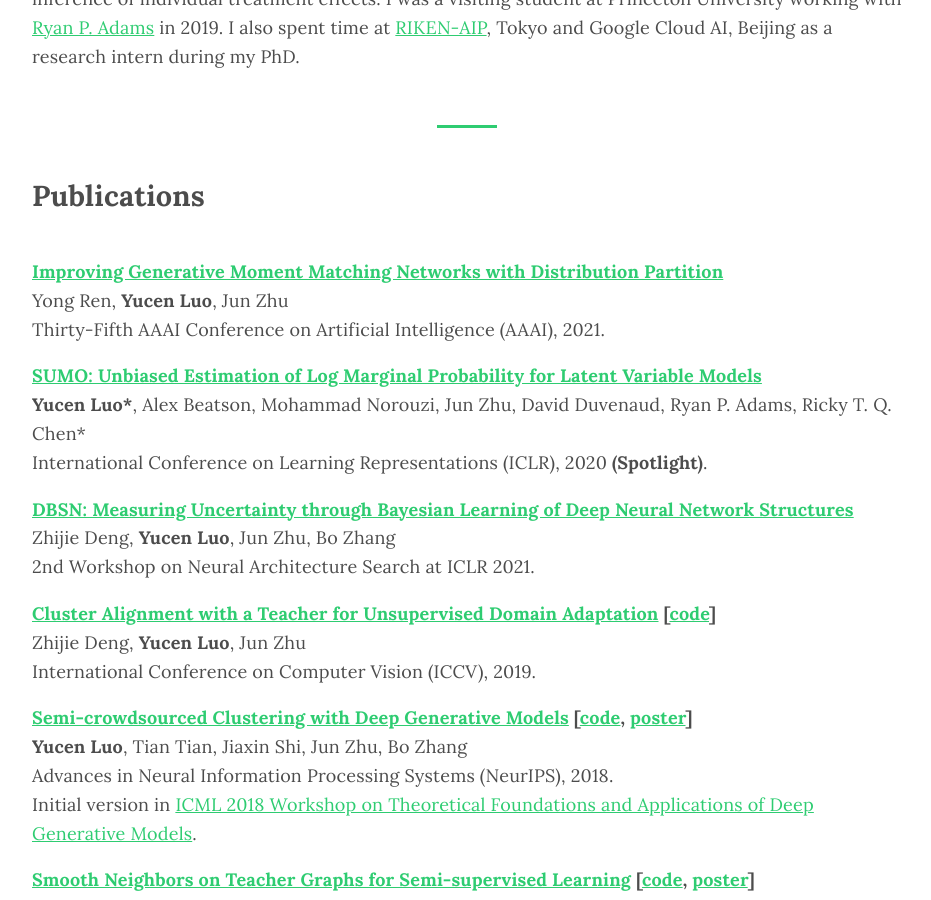
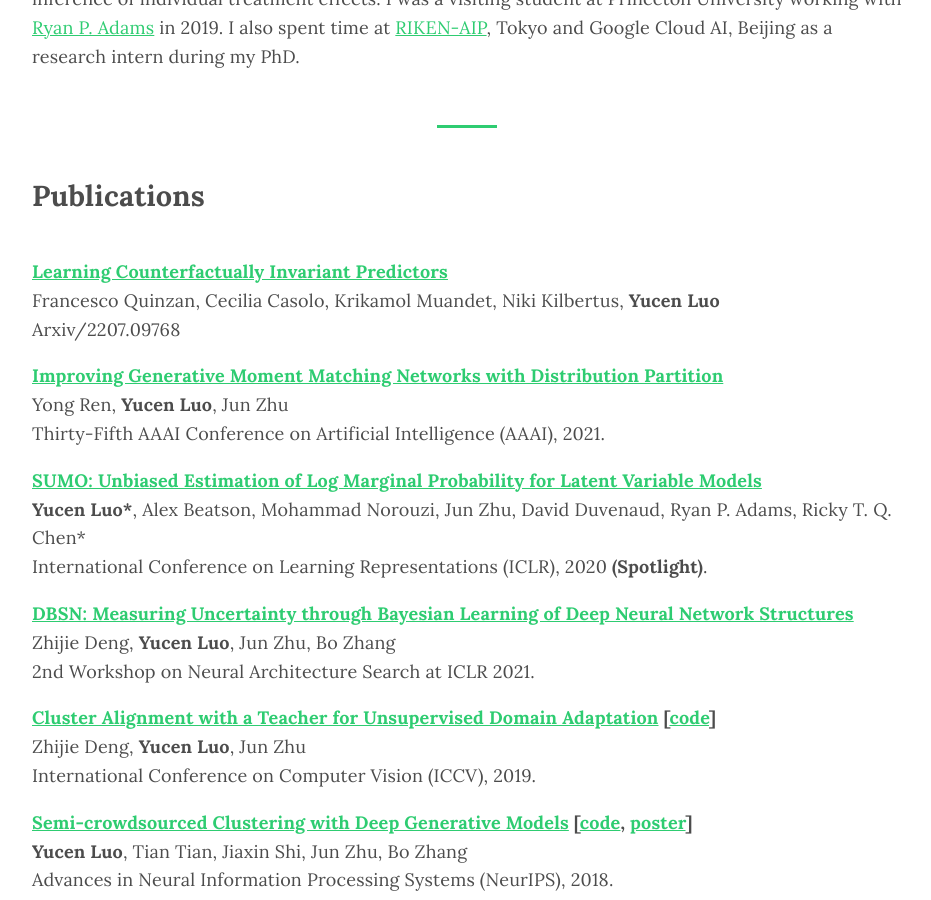
Before and after one commit to xinmei9322/xinmei9322.github.io, a Jekyll site: the page built from index.md, in a window 1280 px wide and 900 px high, scrolled down 629 px. Shown: the whole window, without its empty margins (173-1104 px from the left). Built offline with Jekyll 4.4.1, drawn with Linux system fonts in a browser that asks for light colours; some web fonts are replaced.

Commit message:
Update index.md

```diff
--- a/index.md
+++ b/index.md
@@ -24,6 +24,15 @@
 
 <table style="margin: 0px; border-collapse: separate; border-spacing: 0 1em">
 	<tbody>
+		<tr>
+		<td>
+	            <strong> <a href="https://arxiv.org/pdf/2207.09768.pdf">Learning Counterfactually Invariant Predictors</a></strong>
+	        <br>
+	        Francesco Quinzan, Cecilia Casolo, Krikamol Muandet, Niki Kilbertus, <strong>Yucen Luo</strong>
+	        <br>
+		<i> Arxiv/2207.09768</i>
+	        </td>
+	    </tr>
 		<tr>
 		<td>
 	            <strong> <a href="https://ojs.aaai.org/index.php/AAAI/article/view/17133">Improving Generative Moment Matching Networks with Distribution Partition</a></strong>
```
